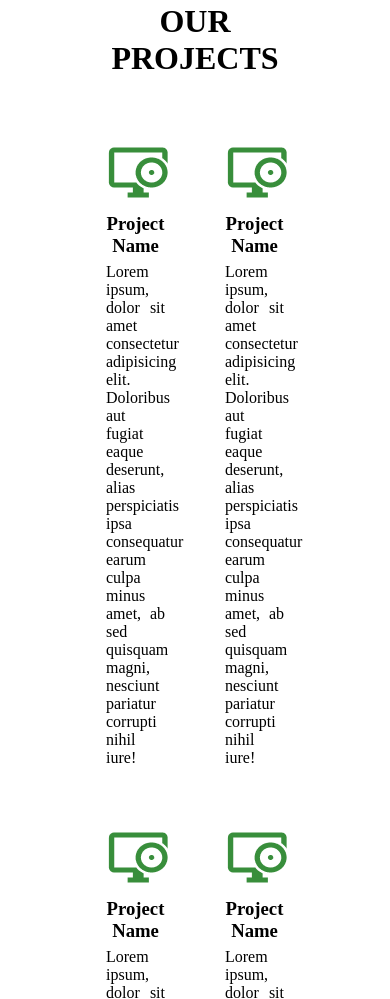
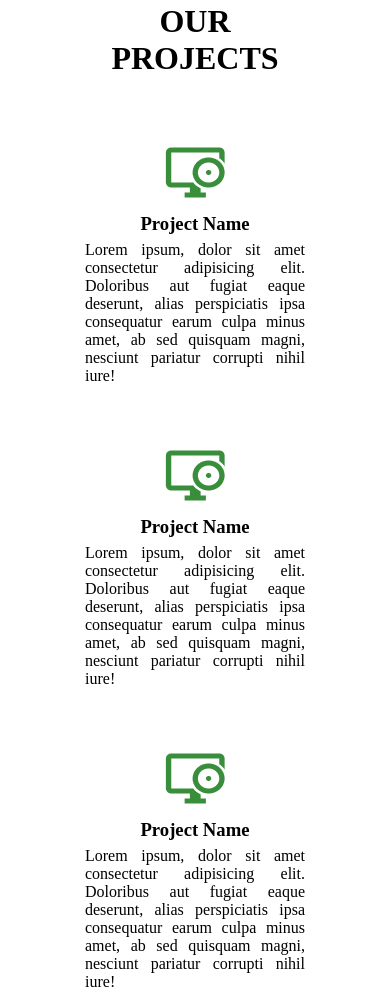
Before and after one commit to jatinkaushik052/supplyvalid-task1, a plain HTML site: page index.html in a window 390 px wide. Shown: the part 858-1857 px from the top of the page. Drawn offline with nearby package versions, Linux system fonts and the light colour scheme.

Commit message:
responsive update

```diff
--- a/media.css
+++ b/media.css
@@ -1,5 +1,6 @@
 /* Extra small devices (phones, 600px and down) */
 @media only screen and (max-width: 600px) {
+
     nav{
         margin: 0 10px 0 10px;
     }
@@ -20,9 +21,13 @@
     }
     .techIcon{
         flex-wrap: wrap;
+        justify-content: center;
     }
     .footerContent{
         flex-wrap: wrap;
+    }
+    .card{
+        min-width: 100%;
     }
 }
 /* Medium devices (landscape tablets, 768px and up) */
```
